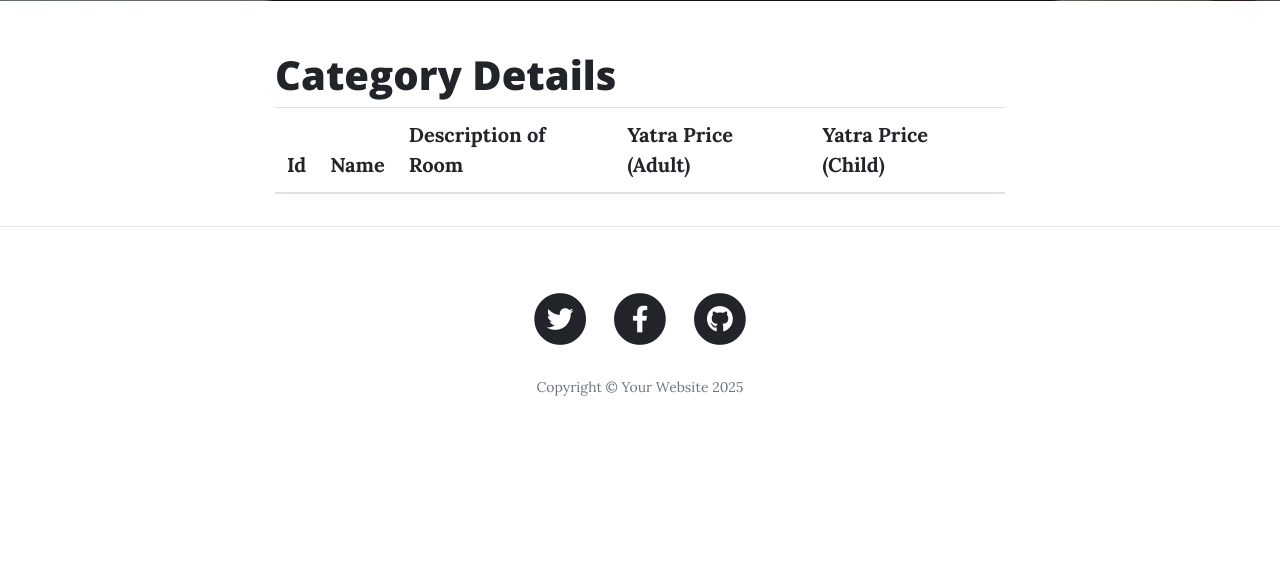
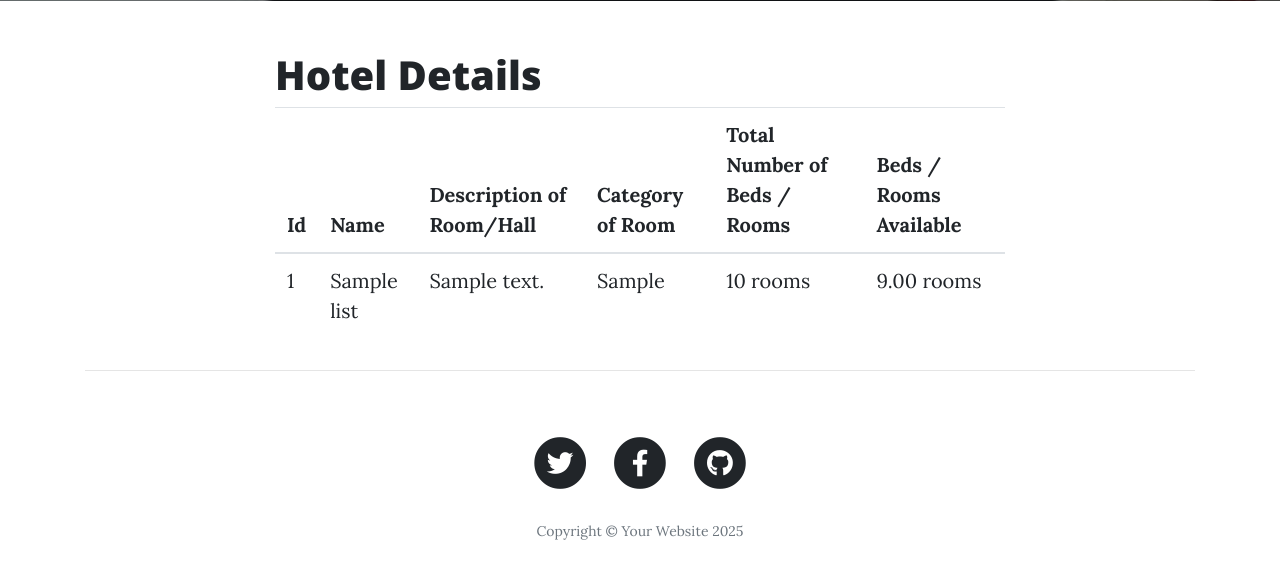
Before and after one commit to laveen01/sp-3c_yatra-1, a Flask app: page /hotel in a window 1280 px wide. Shown: the part 531-1109 px from the top of the page. Before the commit the page ends 927 px from the top, so only its background shows below. Run offline with Flask 2, Linux system fonts and the light colour scheme; tables that the repository leaves empty hold one stand-in row (values such as "Sample post"); lists and menus that the app fills with data are empty; some libraries are stand-ins or nearby versions.

Commit message:
Update hotels.html

```diff
--- a/templates/hotels.html
+++ b/templates/hotels.html
@@ -29,63 +29,40 @@
 <!--      -->
         {% block page_content %}
           <div class="page-header">
-              <h1>Category Details</h1>
-<!--               <form method="POST" action="/hotel">-->
-<!--                   <input type="hidden" name="csrf_token" value="{{ csrf_token() }}" />-->
-<!--        <label for="category">Select Room Category:</label>-->
-<!--        <select name="category" id="category" onchange="this.form.submit()">-->
-
-<!--            <option value="">All Categories</option>-->
-<!--            {% for category in room_categories %}-->
-<!--                <option value="{{ category[0] }}" {% if selected_category == category[0] %}selected{% endif %}>{{ category[0] }}</option>-->
-<!--            {% endfor %}-->
-<!--        </select>-->
-<!--    </form>-->
+              <h1>Hotel Details</h1>
                   <table class="table">
                       <thead>
                         <tr>
                           <th>Id</th>
                           <th>Name</th>
-                          <th>Description of Room</th>
-<!--                          <th>Category of Room</th>-->
-<!--                          <th>Total Number of Beds / Rooms</th>-->
-<!--                          <th>Beds / Rooms Available</th>-->
-                            <th>Yatra Price (Adult)</th>
-                            <th>Yatra Price (Child)</th>
+                          <th>Description of Room/Hall</th>
+                          <th>Category of Room</th>
+                          <th>Total Number of Beds / Rooms</th>
+                          <th>Beds / Rooms Available</th>
 
-                      {% if current_user.id == 1: %}
-                            <th>Action</th>
-                      {% endif %}
 <!--                          <th>Occupancy of Each Room / Hall</th>-->
                         </tr>
                       </thead>
                       <tbody>
-                          {% for category in categories: %}
+                          {% for hotel in hotels: %}
                             <tr>
-                                <td>{{ category.id }}</td>
-                                <td>{{ category.name }}</td>
-                                <td>{{ category.description }}</td>
-                                <td>Rs. {{ category.price_yatra }}/- per adult</td>
-                                <td>Rs. {{ category.price_yatra_child }}/- per child (5-10yrs)</td>
-
-
-
-                            {% if current_user.id == 1: %}
-                                <td>
-                                    <form action="/update_hotel_details" method="post">
-                                         <input type="hidden" name="csrf_token" value="{{ csrf_token() }}" />
-                                         <input type="hidden" name="category_id" value="{{ category.id }}">
-                                         <input type="hidden" name="form_purpose" value="passing_id_for_update">
-                                         <button type="submit" class="btn btn-warning btn-sm">Edit</button>
-                                </form>
-                                </td>
-                            {% endif %}
-
+                                <td>{{ hotel.id }}</td>
+                                <td>{{ hotel.name }}</td>
+                                <td>{{ hotel.description }}</td>
+                                <td>{{ hotel.category }}</td>
+                                {% if hotel.name == "Naklank Building 3": %}
+                                    <td>{{ hotel.quantity }} beds</td>
+                                    <td>{{ '%d' | format(hotel.available) }} beds</td>
+                                {% else: %}
+                                    <td>{{ hotel.quantity }} rooms</td>
+                                    <td>{{ '%.2f' | format(hotel.available) }} rooms</td>
+                                {% endif %}
+<!--                                <td>{{ hotel.occupancy }}</td>-->
+<!--                                <td><img src="{{ url_for('static', filename='img/Room_pics/Gopal_Dham/2bed+1/room.jpeg')}}" width="100" height="140"/></td>-->
                             </tr>
                           {% endfor %}
                       </tbody>
                   </table>
-              </div>
         {% endblock %}
 
 
```
